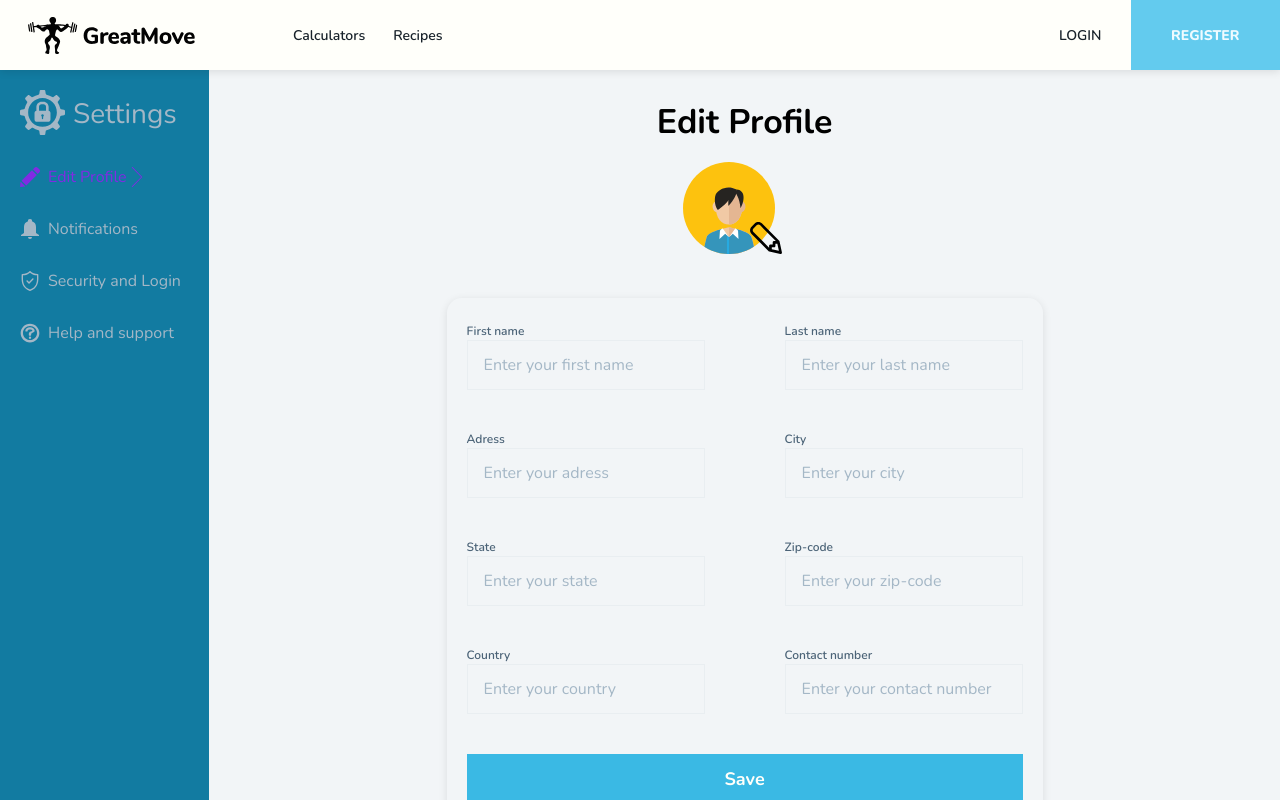
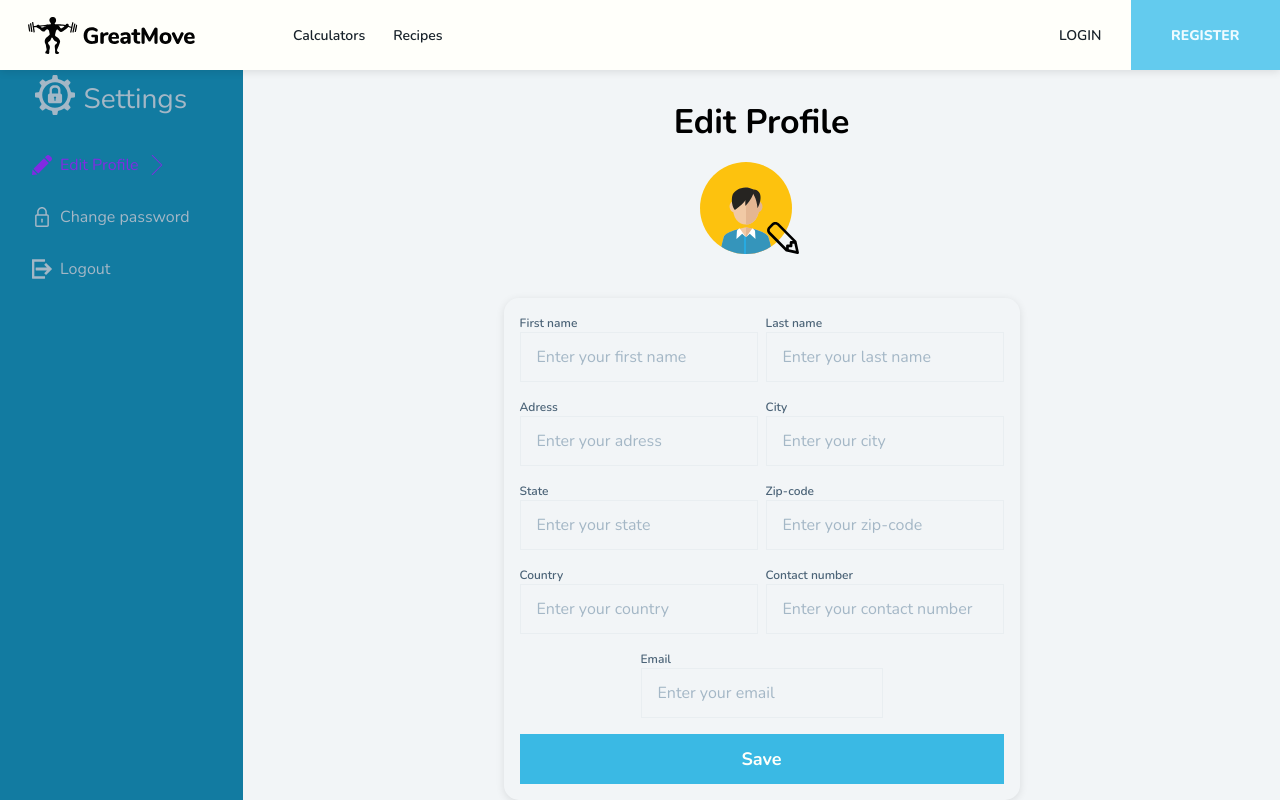
Before and after one commit to TheStelarek/GreatMove.Web, a Next.js app: page /settings in a window 1280 px wide. Shown: the top 800 px of the page. Built offline with nearby package versions, Linux system fonts and the light colour scheme.

Commit message:
feat: implement a responsive settings site

```diff
--- a/src/features/settings/components/SettingsContainer.module.scss
+++ b/src/features/settings/components/SettingsContainer.module.scss
@@ -1,26 +1,42 @@
 .container {
-   height: 100vh;
+   height: 100%;
    width: 100vw;
    display: flex;
+   flex-direction: column;
    background-color: var(--gray-50);
+   @media (min-width: 800px) {
+      flex-direction: row;
+      height: 100vh;
+   }
    .leftBox {
-      height: 100%;
+      height: 60px;
       background-color: var(--blue-700);
-      width: 250px;
+      width: 100%;
       display: flex;
+      align-items: center;
+      @media (min-width: 800px) {
+         height: 100%;
+         width: 300px;
+         align-items: flex-start;
+      }
    }
    .leftMenu {
       display: flex;
-      padding: 20px 0px 0px 20px;
-      flex-direction: column;
+      flex-direction: row;
+      justify-content: center;
+      align-items: center;
+      @media (min-width: 800px) {
+         flex-direction: column;
+      }
    }
    .iconContainer {
       display: flex;
       flex-direction: row;
+      padding: 5px 0 0 5px;
    }
    .settingsIcon {
-      width: 45px;
-      height: 45px;
+      width: 40px;
+      height: 40px;
       fill: var(--gray-400);
    }
    .iconText {
@@ -28,38 +44,58 @@
       color: var(--gray-400);
       font-size: var(--font-size-h4);
       padding-left: var(--space-2);
+      display: none;
+      @media (min-width: 800px) {
+         display: block;
+      }
    }
    .icon {
       width: 20px;
       height: 20px;
-      margin-right: var(--space-2);
+      display: flex;
       fill: var(--gray-400);
    }
 
    .activeIcon {
       width: 20px;
       height: 20px;
-      margin-right: var(--space-2);
       fill: var(--purple-500);
    }
    .categoryContainer {
-      padding-top: var(--space-8);
       display: flex;
-      flex-direction: column;
+      flex-direction: row;
       gap: var(--space-8);
       color: var(--gray-400);
+      margin-left: var(--space-8);
+      justify-content: center;
+      @media (min-width: 800px) {
+         flex-direction: column;
+         margin-top: var(--space-10);
+         align-items: flex-start;
+      }
    }
    .editProfileContainter {
       display: flex;
       align-items: center;
+      justify-content: center;
       cursor: pointer;
 
       .buttonText {
          color: var(--gray-400);
+         display: none;
+         @media (min-width: 800px) {
+            display: block;
+            margin-left: var(--space-2);
+            margin-right: var(--space-2);
+         }
       }
 
       .activeButtonText {
          color: var(--purple-500);
+         display: none;
+         @media (min-width: 800px) {
+            display: block;
+         }
       }
 
       .arrow {
@@ -70,28 +106,44 @@
       }
       &:hover {
          .arrow {
-            visibility: visible;
+            visibility: hidden;
+            @media (min-width: 800px) {
+               visibility: visible;
+            }
          }
       }
       .activeArrow {
          width: 20px;
          height: 20px;
          fill: var(--purple-500);
-         visibility: visible;
+         visibility: hidden;
+         @media (min-width: 800px) {
+            visibility: visible;
+         }
       }
    }
 
-   .notificationsContainer {
+   .changePasswordContainer {
       display: flex;
       align-items: center;
       cursor: pointer;
 
       .buttonText {
          color: var(--gray-400);
+         display: none;
+         @media (min-width: 800px) {
+            display: block;
+            margin-left: var(--space-2);
+            margin-right: var(--space-2);
+         }
       }
 
       .activeButtonText {
          color: var(--purple-500);
+         display: none;
+         @media (min-width: 800px) {
+            display: block;
+         }
       }
 
       .arrow {
@@ -102,28 +154,44 @@
       }
       &:hover {
          .arrow {
-            visibility: visible;
+            visibility: hidden;
+            @media (min-width: 800px) {
+               visibility: visible;
+            }
          }
       }
       .activeArrow {
          width: 20px;
          height: 20px;
          fill: var(--purple-500);
-         visibility: visible;
+         visibility: hidden;
+         @media (min-width: 800px) {
+            visibility: visible;
+         }
       }
    }
 
-   .helpContainer {
+   .logoutContainer {
       display: flex;
       align-items: center;
       cursor: pointer;
 
       .buttonText {
          color: var(--gray-400);
+         display: none;
+         @media (min-width: 800px) {
+            display: block;
+            margin-left: var(--space-2);
+            margin-right: var(--space-2);
+         }
       }
 
       .activeButtonText {
          color: var(--purple-500);
+         display: none;
+         @media (min-width: 800px) {
+            display: block;
+         }
       }
 
       .arrow {
@@ -134,45 +202,20 @@
       }
       &:hover {
          .arrow {
-            visibility: visible;
+            visibility: hidden;
+            @media (min-width: 800px) {
+               visibility: visible;
+            }
          }
       }
       .activeArrow {
          width: 20px;
          height: 20px;
          fill: var(--purple-500);
-         visibility: visible;
-      }
-   }
-   .securityContainer {
-      display: flex;
-      align-items: center;
-      cursor: pointer;
-
-      .buttonText {
-         color: var(--gray-400);
-      }
-
-      .activeButtonText {
-         color: var(--purple-500);
-      }
-
-      .arrow {
-         width: 20px;
-         height: 20px;
-         fill: var(--gray-400);
          visibility: hidden;
-      }
-      &:hover {
-         .arrow {
+         @media (min-width: 800px) {
             visibility: visible;
          }
-      }
-      .activeArrow {
-         width: 20px;
-         height: 20px;
-         fill: var(--purple-500);
-         visibility: visible;
       }
    }
 
@@ -192,13 +235,29 @@
 
    .inputsWrapper {
       display: flex;
-      flex-direction: row;
+      flex-direction: column;
       width: 100%;
       align-items: center;
+      gap: var(--space-2);
+      margin-bottom: var(--space-4);
+      justify-content: center;
+      @media (min-width: 800px) {
+         flex-direction: row;
+      }
+   }
+
+   .lastInputsWrapper {
+      display: flex;
+      flex-direction: row;
       align-items: center;
-      gap: var(--space-20);
-      margin-bottom: var(--space-10);
       justify-content: center;
+      width: 100%;
+      margin-left: auto;
+      margin-right: auto;
+      margin-bottom: var(--space-4);
+      @media (min-width: 800px) {
+         width: 50%;
+      }
    }
 
    .inputsContainer {
@@ -209,7 +268,7 @@
       flex-direction: column;
       box-shadow: var(--box-shadow-xs);
       border-radius: var(--border-radius-15);
-      padding: var(--space-6) var(--space-5);
+      padding: var(--space-4) var(--space-4);
    }
 
    .changeAvatar {
@@ -227,7 +286,6 @@
       height: 32px;
       width: 32px;
       margin-top: auto;
-      position: relative;
       transform: translateX(-25px);
    }
 }
--- a/src/features/settings/components/SettingsContainer.tsx
+++ b/src/features/settings/components/SettingsContainer.tsx
@@ -3,11 +3,10 @@ import cx from 'classnames';
 import Input from '@/components/core/input/Input';
 import Button from '@/components/core/button/Button';
 import SettingsIcon from '@/public/settings/settings.svg';
-import HelpIcon from '@/public/settings/help.svg';
-import NotificationsIcon from '@/public/settings/notification.svg';
+import LogoutIcon from '@/public/settings/logout.svg';
+import PasswordIcon from '@/public/settings/password.svg';
 import EditProfileIcon from '@/public/settings/pen.svg';
 import Arrow from '@/public/settings/arrow.svg';
-import SecurityIcon from '@/public/settings/security.svg';
 import Avatar from '@/public/settings/avatar.svg';
 import Edit from '@/public/settings/edit.svg';
 import styles from './SettingsContainer.module.scss';
@@ -31,26 +30,17 @@ const SettingsContainer = () => {
                      </div>
                      <Arrow className={cx(styles.arrow, showPage === 0 && styles.activeArrow)} />
                   </button>
-                  <button className={styles.notificationsContainer} onClick={() => setShowPage(1)}>
-                     <NotificationsIcon className={cx(styles.icon, showPage === 1 && styles.activeIcon)} />
+                  <button className={styles.changePasswordContainer} onClick={() => setShowPage(1)}>
+                     <PasswordIcon className={cx(styles.icon, showPage === 1 && styles.activeIcon)} />
                      <div className={cx(styles.buttonText, showPage === 1 && styles.activeButtonText)}>
-                        Notifications
+                        Change password
                      </div>
                      <Arrow className={cx(styles.arrow, showPage === 1 && styles.activeArrow)} />
                   </button>
-                  <button className={styles.securityContainer} onClick={() => setShowPage(2)}>
-                     <SecurityIcon className={cx(styles.icon, showPage === 2 && styles.activeIcon)} />
-                     <div className={cx(styles.buttonText, showPage === 2 && styles.activeButtonText)}>
-                        Security and Login
-                     </div>
+                  <button className={styles.logoutContainer}>
+                     <LogoutIcon className={cx(styles.icon, showPage === 2 && styles.activeIcon)} />
+                     <div className={cx(styles.buttonText, showPage === 2 && styles.activeButtonText)}>Logout</div>
                      <Arrow className={cx(styles.arrow, showPage === 2 && styles.activeArrow)} />
-                  </button>
-                  <button className={styles.helpContainer} onClick={() => setShowPage(3)}>
-                     <HelpIcon className={cx(styles.icon, showPage === 3 && styles.activeIcon)} />
-                     <div className={cx(styles.buttonText, showPage === 3 && styles.activeButtonText)}>
-                        Help and support
-                     </div>
-                     <Arrow className={cx(styles.arrow, showPage === 3 && styles.activeArrow)} />
                   </button>
                </div>
             </div>
@@ -97,6 +87,9 @@ const SettingsContainer = () => {
                         size="big"
                      />
                   </div>
+                  <div className={styles.lastInputsWrapper}>
+                     <Input variant="gray" type="text" label="Email " placeholder="Enter your email" size="big" />
+                  </div>
                   <Button type="submit" size="large" isBold isFullWidth>
                      Save
                   </Button>
@@ -105,17 +98,38 @@ const SettingsContainer = () => {
          )}
          {showPage === 1 && (
             <div className={styles.rightBox}>
-               <p className={styles.title}>Notifications</p>
-            </div>
-         )}
-         {showPage === 2 && (
-            <div className={styles.rightBox}>
-               <p className={styles.title}>Security and Login</p>
-            </div>
-         )}
-         {showPage === 3 && (
-            <div className={styles.rightBox}>
-               <p className={styles.title}>Help and Support</p>
+               <p className={styles.title}>Change Password</p>
+               <div className={styles.inputsContainer}>
+                  <div className={styles.lastInputsWrapper}>
+                     <Input
+                        variant="gray"
+                        type="password"
+                        label="Old password "
+                        placeholder="Enter your old password"
+                        size="big"
+                     />
+                  </div>
+                  <div className={styles.inputsWrapper}>
+                     <Input
+                        variant="gray"
+                        type="password"
+                        label="New password"
+                        placeholder="Enter your new password"
+                        size="big"
+                     />
+                     <Input
+                        variant="gray"
+                        type="password"
+                        label="Confirm password"
+                        placeholder="Confirm your new password"
+                        size="big"
+                     />
+                  </div>
+
+                  <Button type="submit" size="large" isBold isFullWidth>
+                     Save
+                  </Button>
+               </div>
             </div>
          )}
       </div>
```
Also changed, not shown: public/settings/logout.svg (added), public/settings/password.svg (added).
